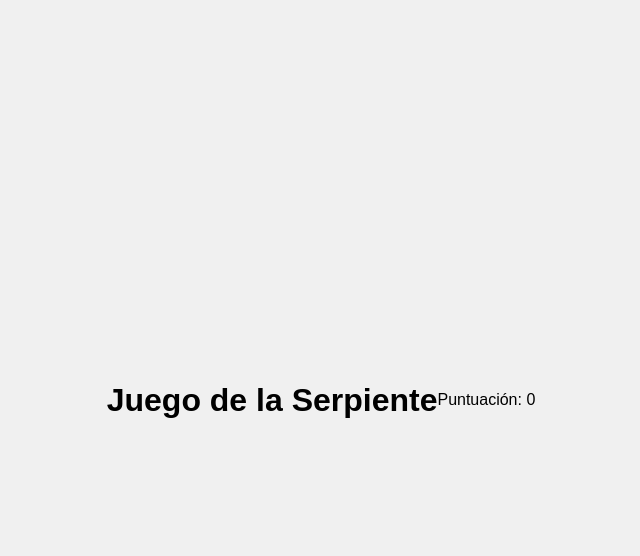
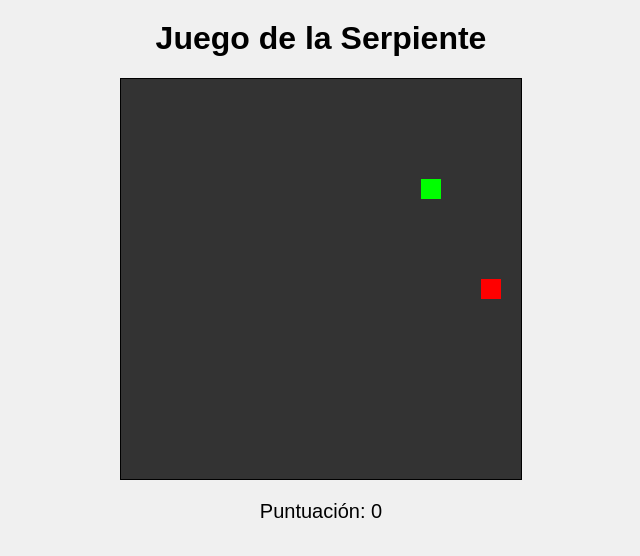
Before and after one commit to Kundo-admin/Snake, a plain HTML site: page index.html in a window 1280 px wide. Shown: the whole page, without its empty margins (319-959 px from the left). Drawn offline with Linux system fonts and the light colour scheme.

Commit message:
styles.css

```diff
--- a/styles.css
+++ b/styles.css
@@ -1,29 +1,39 @@
 body {
     font-family: Arial, sans-serif;
-    display: flex;
-    justify-content: center;
-    align-items: center;
-    height: 100vh;
+    text-align: center;
+    background-color: #f0f0f0;
     margin: 0;
-    background-color: #f0f0f0;
+    padding: 0;
 }
 
-.container {
-    text-align: center;
-    background-color: #ffffff;
-    padding: 20px;
-    border-radius: 10px;
-    box-shadow: 0 0 10px rgba(0, 0, 0, 0.1);
+h1 {
+    margin-top: 20px;
 }
 
-.letter {
-    font-size: 80px;
-    font-weight: bold;
-    margin: 20px 0;
+#gameBoard {
+    position: relative;
+    width: 400px;
+    height: 400px;
+    background-color: #333;
+    margin: 20px auto;
+    border: 1px solid #000;
 }
 
-.feedback {
-    font-size: 24px;
-    color: red;
-    height: 30px;
+.snake {
+    position: absolute;
+    width: 20px;
+    height: 20px;
+    background-color: #00ff00;
 }
+
+.food {
+    position: absolute;
+    width: 20px;
+    height: 20px;
+    background-color: #ff0000;
+}
+
+p {
+    font-size: 20px;
+    margin-top: 10px;
+}
```
